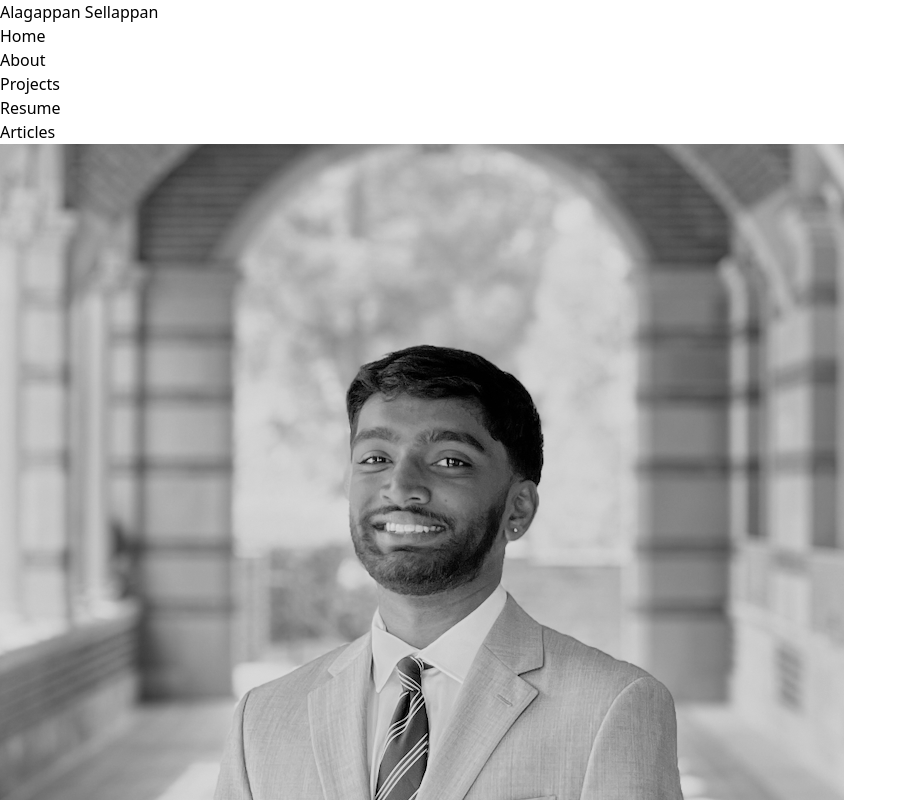
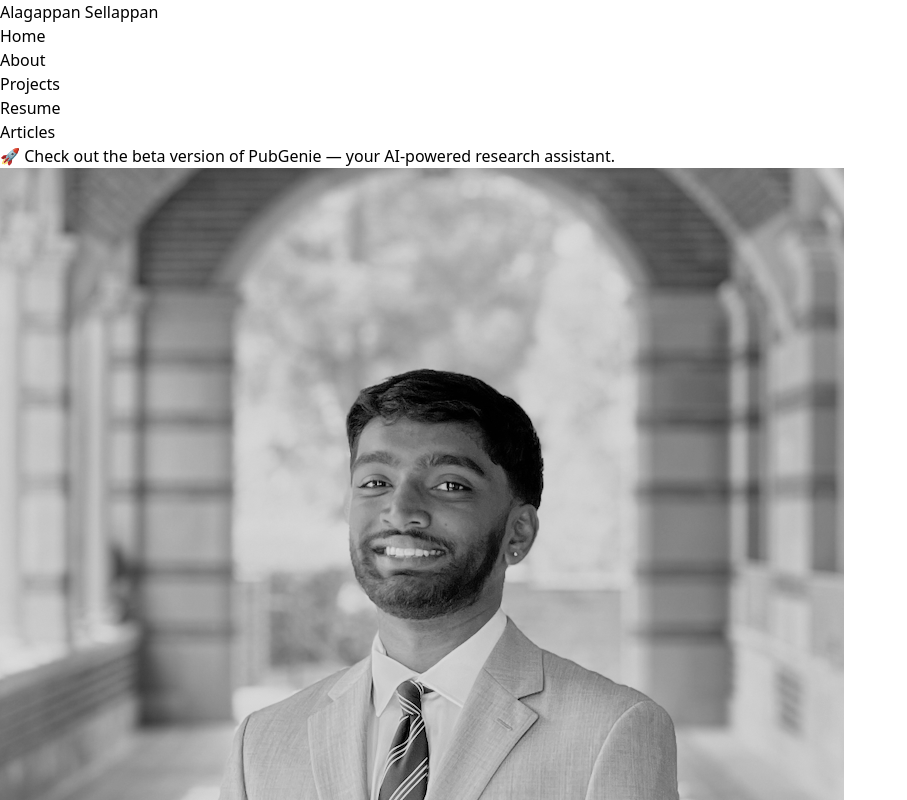
Before and after one commit to alagus04/personal-website, a React (Vite) app: page / in a window 1280 px wide. Shown: the top 800 px of the page, without its empty margins (0-907 px from the left). Built offline with nearby package versions, Linux system fonts and the light colour scheme.

Commit message:
pubgenie banner

```diff
--- a/src/App.jsx
+++ b/src/App.jsx
@@ -56,8 +56,25 @@ export default function App() {
         </div>
       </nav>
 
-      {/* PAGE CONTENT */}
-      <main className="pt-24">
+      {/* BETA BANNER */}
+<div className="mt-16 bg-yellow-100 text-yellow-800 text-center py-3 px-4 shadow-md flex justify-center z-40 relative">
+  <span className="text-sm sm:text-base font-medium">
+    🚀 Check out the beta version of{' '}
+    <a
+      href="https://pubgenie.vercel.app"
+      target="_blank"
+      rel="noopener noreferrer"
+      className="underline font-semibold hover:text-yellow-900"
+    >
+      PubGenie
+    </a>{' '}
+    — your AI-powered research assistant.
+  </span>
+</div>
+
+
+      {/* MAIN CONTENT */}
+      <main className="pt-6">
         <AnimatedRoutes />
       </main>
     </Router>
```
